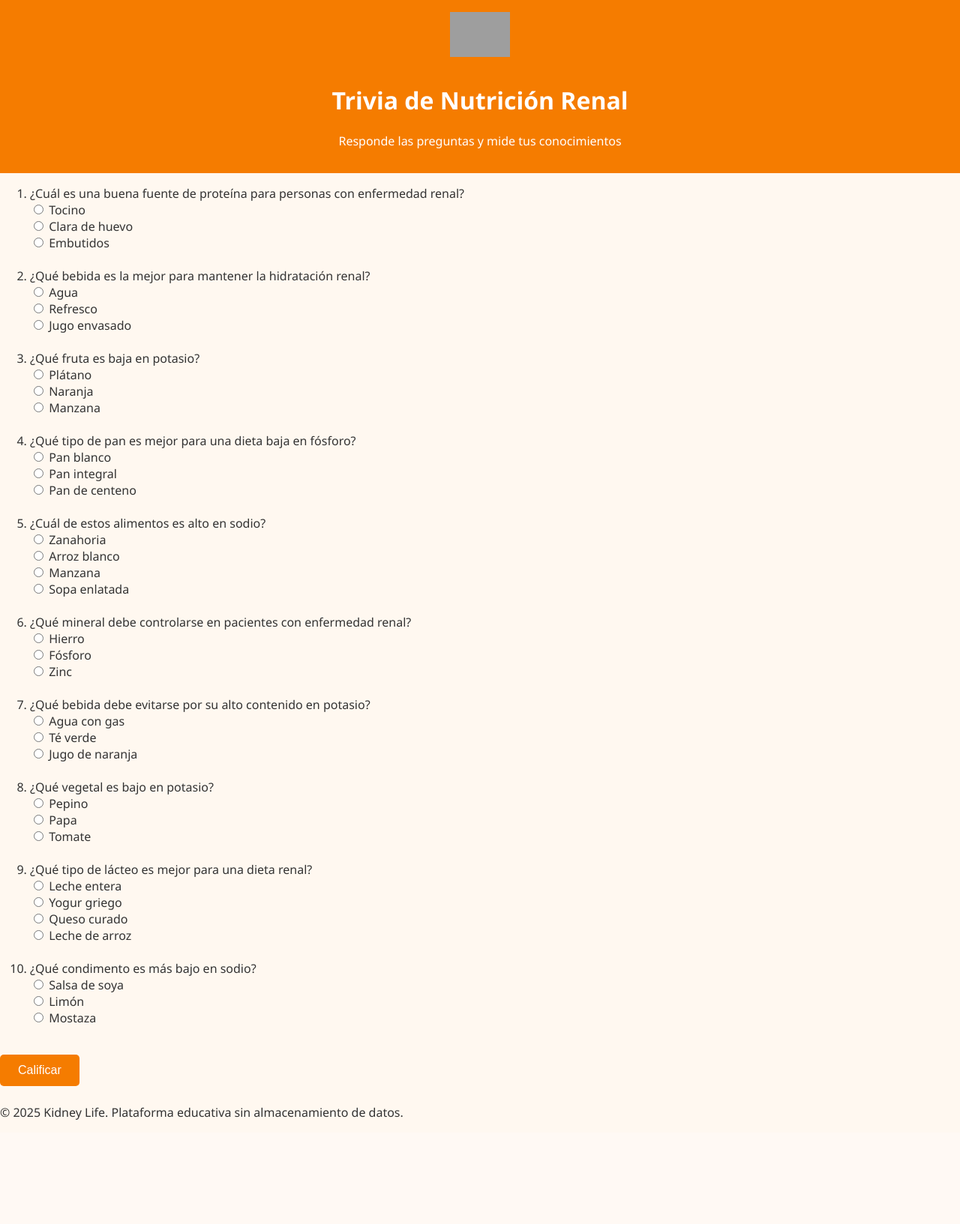
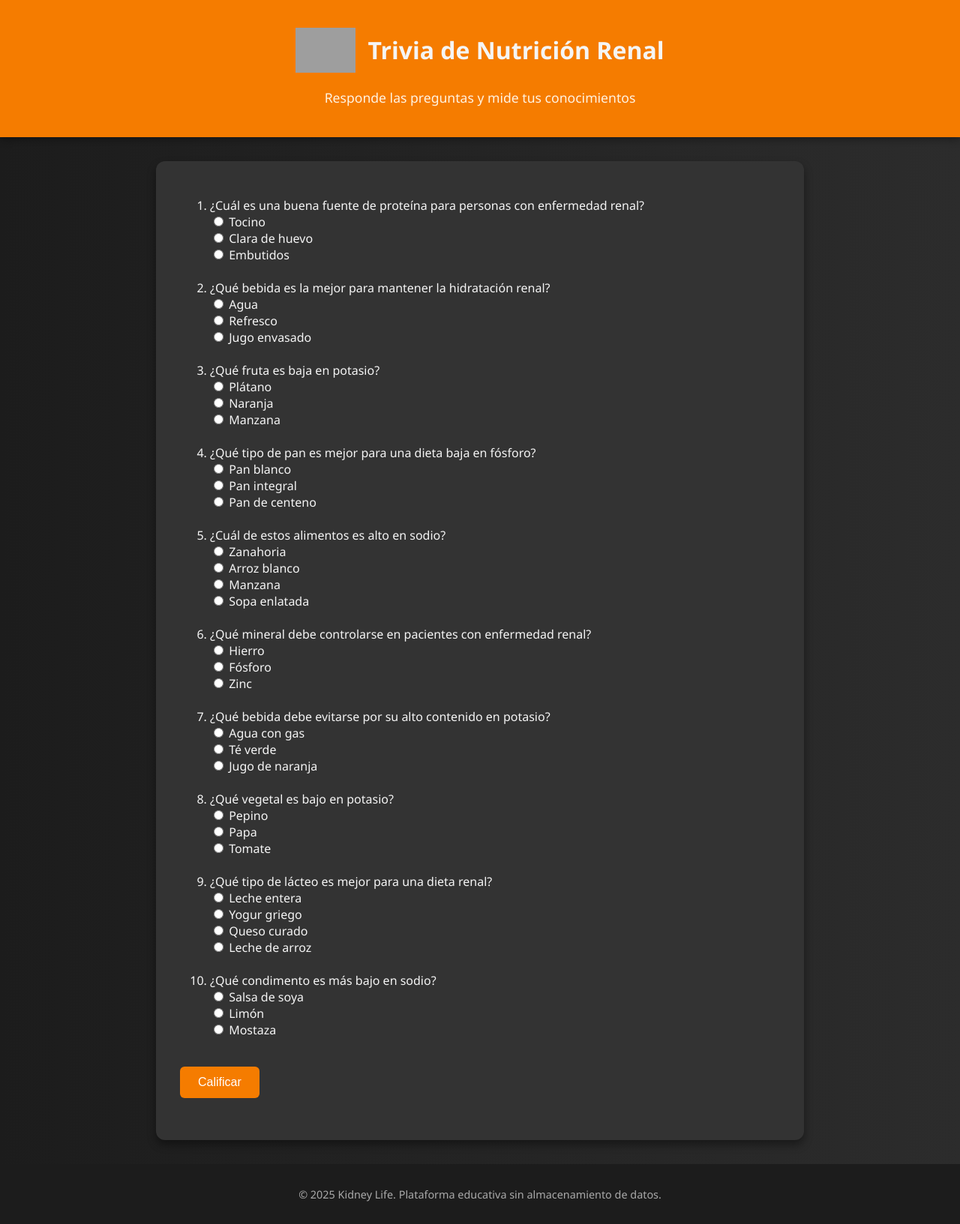
Before and after one commit to Rodrigo-hckr/Kidney-Life-Games, a Flask app: page /trivia in a window 1280 px wide. Shown: the whole page at 75% size. Before the commit the page ends 1494 px from the top, so only its background shows below. Run offline with Flask 3, Linux system fonts and the light colour scheme; grey boxes are pictures that could not be loaded.

Commit message:
cambiando estilos

```diff
--- /dev/null
+++ b/static/css/trivia.css
@@ -0,0 +1,89 @@
+/* Fondo general y tipografía */
+body {
+  margin: 0;
+  font-family: 'Segoe UI', sans-serif;
+  background: linear-gradient(to right, #1c1c1c, #2c2c2c);
+  color: #f5f5f5;
+}
+
+/* Encabezado */
+.tech-header {
+  background-color: #f57c00;
+  padding: 1.5rem;
+  text-align: center;
+  box-shadow: 0 4px 10px rgba(0,0,0,0.3);
+}
+
+.logo-container {
+  display: flex;
+  align-items: center;
+  justify-content: center;
+  gap: 1rem;
+}
+
+.logo {
+  max-height: 60px;
+}
+
+.subtitle {
+  font-size: 1.1rem;
+  margin-top: 0.5rem;
+  color: #fff3e0;
+}
+
+/* Contenedor principal */
+.tech-main {
+  display: flex;
+  justify-content: center;
+  padding: 2rem;
+}
+
+/* Tarjeta general del formulario */
+.tech-card {
+  background-color: #333;
+  border-radius: 12px;
+  padding: 2rem;
+  max-width: 800px;
+  width: 100%;
+  box-shadow: 0 6px 12px rgba(0,0,0,0.4);
+}
+
+/* Cada pregunta en su propio cuadro */
+.tech-question {
+  background-color: #444;
+  border-radius: 10px;
+  padding: 1rem;
+  margin-bottom: 1.5rem;
+  box-shadow: 0 4px 8px rgba(0,0,0,0.3);
+}
+
+.tech-question label {
+  display: block;
+  margin: 0.3rem 0;
+  cursor: pointer;
+}
+
+/* Botón */
+.tech-button {
+  background-color: #f57c00;
+  color: white;
+  border: none;
+  padding: 0.75rem 1.5rem;
+  border-radius: 6px;
+  font-size: 1rem;
+  cursor: pointer;
+  transition: background-color 0.3s ease;
+}
+
+.tech-button:hover {
+  background-color: #ef6c00;
+}
+
+/* Pie de página */
+.tech-footer {
+  text-align: center;
+  padding: 1rem;
+  font-size: 0.9rem;
+  background-color: #1c1c1c;
+  color: #aaa;
+}
--- a/templates/trivia.html
+++ b/templates/trivia.html
@@ -3,7 +3,7 @@
 <head>
   <meta charset="UTF-8">
   <title>Trivia de Nutrición Renal</title>
-  <link rel="stylesheet" href="/static/css/style.css">
+  <link rel="stylesheet" href="/static/css/trivia.css">
   <script>
     function calificarTrivia() {
       const respuestasCorrectas = [
```
